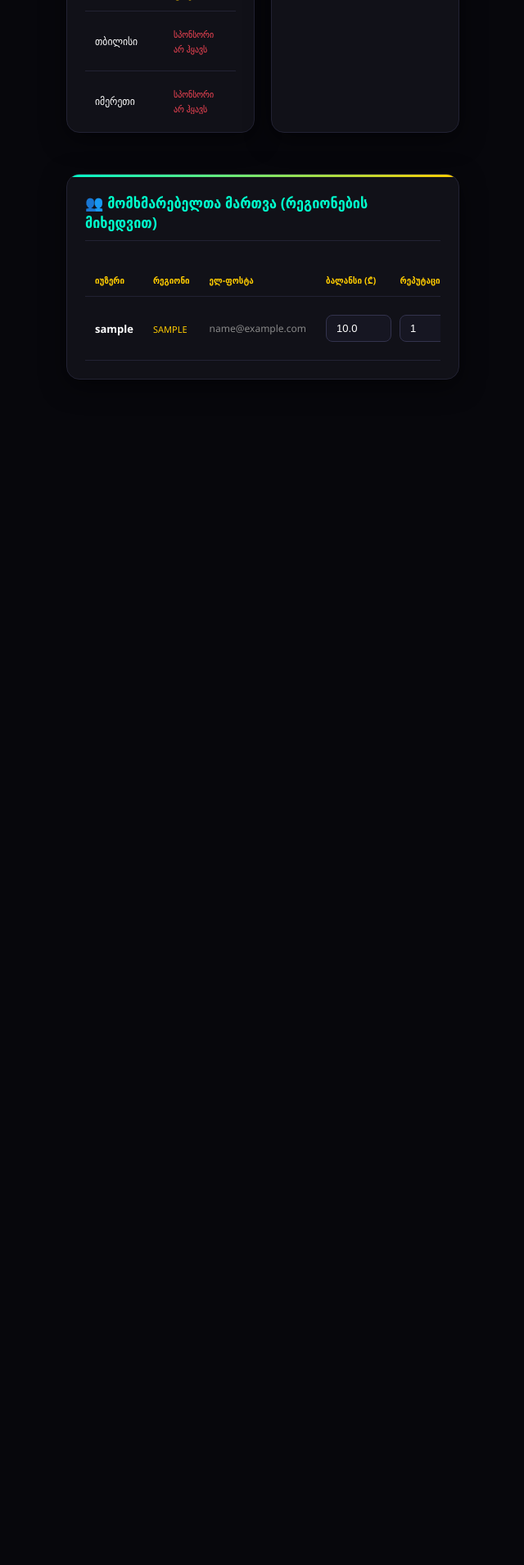
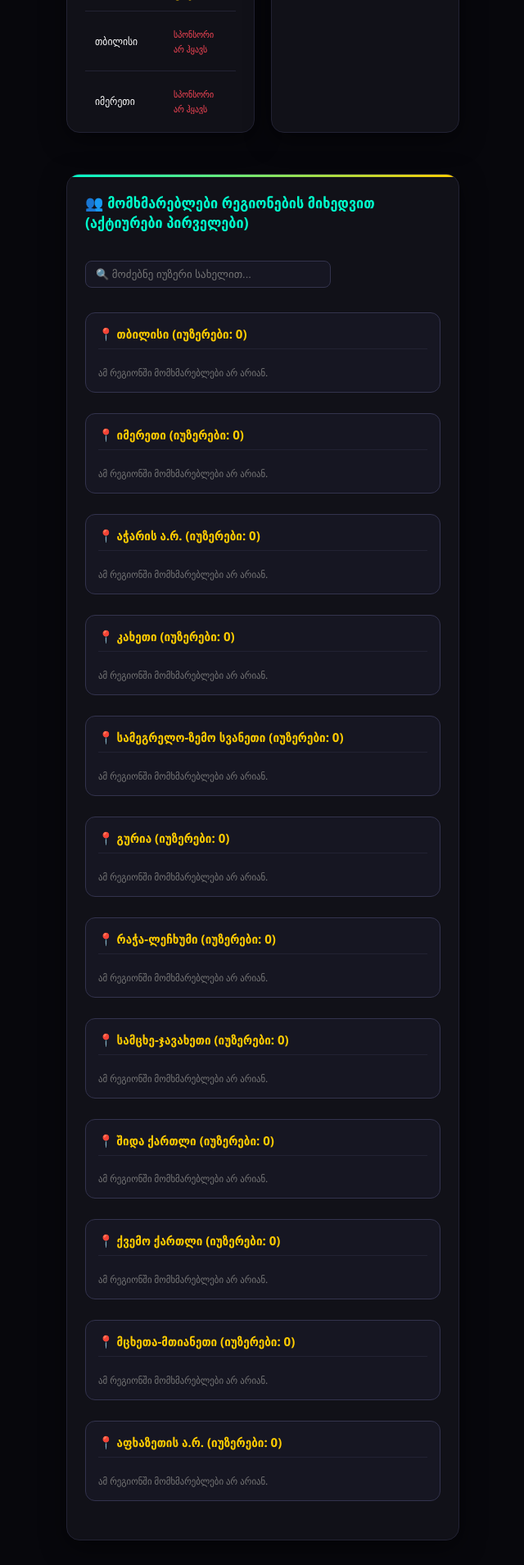
Before and after one commit to ninokvlividze20-alt/noventra-work, a Flask app: page /admin in a window 1280 px wide. Shown: the part 692-2601 px from the top of the page at 82% size, without its empty margins (319-959 px from the left). Before the commit the page ends 1155 px from the top, so only its background shows below. Run offline with Flask 3, Linux system fonts and the light colour scheme; a user stored in the database is signed in; data comes from the database, SQL or seed files in the repository; tables that the repository leaves empty hold one stand-in row (values such as "Sample post").

Commit message:
Add region grouping, activity sorting, user stats and live search to admin dashboard

```diff
--- a/app.py
+++ b/app.py
@@ -345,10 +345,36 @@ def add_task():
 def admin_dashboard():
     if not current_user.is_admin:
         abort(403)
+
+    # ამოვქაჩოთ რეგიონები და მომხმარებლები, დავალებების სია და მოთხოვნები
     users = User.query.all()
     tasks = Task.query.all()
     withdrawals = WithdrawalRequest.query.filter_by(status='pending').all()
     regions = RegionScore.query.all()
+
+    # თითოეული მომხმარებლისთვის დავთვალოთ შესრულებული დავალებები და ნახული რეკლამები
+    user_stats = {}
+    for u in users:
+        completed_tasks_count = Task.query.filter_by(user_id=u.id, is_completed=True).count()
+        watched_ads_count = UserAdView.query.filter_by(user_id=u.id).count()
+
+        user_stats[u.id] = {
+            'completed_tasks': completed_tasks_count,
+            'watched_ads': watched_ads_count,
+            # აქტიურობის ქულა: მაგალითად (100 - clicks_left) + შესრულებული დავალებები * 5 + ნახული რეკლამები * 2
+            'activity_score': (100 - u.clicks_left) + (completed_tasks_count * 5) + (watched_ads_count * 2)
+        }
+
+    # მომხმარებლები დავალაგოთ აქტიურობის მიხედვით (პირველები ყველაზე აქტიურები)
+    users_sorted = sorted(users, key=lambda x: user_stats[x.id]['activity_score'], reverse=True)
+
+    # რეგიონების მიხედვით დაჯგუფება
+    users_by_region = {}
+    for reg in regions:
+        users_by_region[reg.region_id] = {
+            'name': reg.region_name,
+            'users': [u for u in users_sorted if u.region == reg.region_id]
+        }
 
     ads_folder = os.path.join(app.root_path, 'static', 'ads')
     os.makedirs(ads_folder, exist_ok=True)
@@ -362,7 +388,14 @@ def admin_dashboard():
         else:
             region_sponsors[reg.region_id] = None
 
-    return render_template('admin_dashboard.html', users=users, tasks=tasks, withdrawals=withdrawals, regions=regions, region_sponsors=region_sponsors)
+    return render_template('admin_dashboard.html',
+                           users=users_sorted,
+                           users_by_region=users_by_region,
+                           user_stats=user_stats,
+                           tasks=tasks,
+                           withdrawals=withdrawals,
+                           regions=regions,
+                           region_sponsors=region_sponsors)
 
 @app.route('/admin/user/<int:user_id>/update', methods=['POST'])
 @login_required
--- a/templates/admin_dashboard.html
+++ b/templates/admin_dashboard.html
@@ -151,16 +151,33 @@
         </div>
     </div>
 
-    <!-- 👥 მომხმარებლების სრული კონტროლი რეგიონების მიხედვით -->
+    <!-- 👥 მომხმარებლების მართვა რეგიონების მიხედვით, აქტიურობით და ძებნით -->
     <div class="admin-section" style="margin-top: 25px;">
-        <h3>👥 მომხმარებელთა მართვა (რეგიონების მიხედვით)</h3>
+        <div style="display: flex; justify-content: space-between; align-items: center; flex-wrap: wrap; gap: 15px; margin-bottom: 20px;">
+            <h3 style="margin: 0; border: none;">👥 მომხმარებლები რეგიონების მიხედვით (აქტიურები პირველები)</h3>
+
+            <!-- 🔍 ცოცხალი საძიებო ველი -->
+            <div style="width: 100%; max-width: 300px;">
+                <input type="text" id="userSearchInput" onkeyup="filterUsers()" placeholder="🔍 მოძებნე იუზერი სახელით..." class="input-field">
+            </div>
+        </div>
+
+        {% for reg_id, data in users_by_region.items() %}
+            <div class="region-user-block" style="margin-bottom: 25px; background: #161622; padding: 15px; border-radius: 12px; border: 1px solid #33334d;">
+                <h4 style="color: #ffcc00; margin-top: 0; border-bottom: 1px solid #222233; padding-bottom: 8px; font-size: 15px;">
+                    📍 {{ data.name }} (იუზერები: {{ data.users|length }})
+                </h4>
+
+                {% if data.users %}
                 <div style="overflow-x: auto;">
-            <table class="admin-table">
+                    <table class="admin-table" style="margin-top: 5px;">
                         <thead>
                             <tr>
                                 <th>იუზერი</th>
-                        <th>რეგიონი</th>
                                 <th>ელ-ფოსტა</th>
+                                <th>დარჩ. კლიკები</th>
+                                <th>შესრულ. დავალებები</th>
+                                <th>ნანახი ვიდეოები</th>
                                 <th>ბალანსი (₾)</th>
                                 <th>რეპუტაცია</th>
                                 <th>ადმინი</th>
@@ -168,26 +185,27 @@
                             </tr>
                         </thead>
                         <tbody>
-                    {% for u in users %}
+                            {% for u in data.users %}
                             <tr>
                                 <td><strong>{{ u.username }}</strong></td>
-                        <td><span style="color: #ffcc00; text-transform: uppercase; font-size: 11px;">{{ u.region }}</span></td>
                                 <td style="color: #888; font-size: 12px;">{{ u.email }}</td>
+                                <td style="color: #00ffcc; font-weight: bold;">⚡ {{ u.clicks_left }}</td>
+                                <td style="color: #00ffcc;">🎯 {{ user_stats[u.id].completed_tasks }}</td>
+                                <td style="color: #00ffcc;">🎬 {{ user_stats[u.id].watched_ads }}</td>
 
-                        <!-- თითოეული მომხმარებლის განახლებისა და წაშლის ფორმები უსაფრთხოდ -->
                                 <td colspan="4">
-                            <form action="{{ url_for('admin_update_user', user_id=u.id) }}" method="POST" style="display: flex; gap: 10px; align-items: center; width: 100%;">
-                                <input type="number" step="0.1" name="balance" value="{{ u.balance }}" class="input-field" style="width: 80px;" title="ბალანსი">
-                                <input type="number" name="reputation" value="{{ u.reputation }}" class="input-field" style="width: 70px;" title="რეპუტაცია">
-                                <label style="display: flex; align-items: center; gap: 5px; font-size: 12px; cursor: pointer;">
-                                    <input type="checkbox" name="is_admin" {% if u.is_admin %}checked{% endif %} style="transform: scale(1.2);"> ადმინი
+                                    <form action="{{ url_for('admin_update_user', user_id=u.id) }}" method="POST" style="display: flex; gap: 8px; align-items: center; width: 100%;">
+                                        <input type="number" step="0.1" name="balance" value="{{ u.balance }}" class="input-field" style="width: 70px;" title="ბალანსი">
+                                        <input type="number" name="reputation" value="{{ u.reputation }}" class="input-field" style="width: 60px;" title="რეპუტაცია">
+                                        <label style="display: flex; align-items: center; gap: 4px; font-size: 11px; cursor: pointer; color: #fff;">
+                                            <input type="checkbox" name="is_admin" {% if u.is_admin %}checked{% endif %} style="transform: scale(1.1);"> ადმინი
                                         </label>
-                                <button type="submit" class="btn-sm btn-success" style="padding: 5px 10px;">შენახვა</button>
+                                        <button type="submit" class="btn-sm btn-success" style="padding: 4px 8px;">შენახვა</button>
                                     </form>
                                 </td>
                                 <td>
                                     <form action="{{ url_for('admin_delete_user', user_id=u.id) }}" method="POST" onsubmit="return confirm('ნამდვილად გსურთ ამ მომხმარებლის წაშლა?');">
-                                <button type="submit" class="btn-sm btn-danger" style="padding: 5px 8px;">წაშლა</button>
+                                        <button type="submit" class="btn-sm btn-danger" style="padding: 4px 8px;">წაშლა</button>
                                     </form>
                                 </td>
                             </tr>
@@ -195,6 +213,44 @@
                         </tbody>
                     </table>
                 </div>
+                {% else %}
+                <p style="color: #777; font-size: 12px; margin: 5px 0 0 0;">ამ რეგიონში მომხმარებლები არ არიან.</p>
+                {% endif %}
+            </div>
+        {% endfor %}
     </div>
 </div>
+
+<!-- 🔍 ცოცხალი ძებნის და ფილტრაციის სკრიპტი -->
+<script>
+function filterUsers() {
+    let input = document.getElementById('userSearchInput');
+    let filter = input.value.toLowerCase();
+    let regionBlocks = document.querySelectorAll('.region-user-block');
+
+    regionBlocks.forEach(block => {
+        let rows = block.querySelectorAll('tbody tr');
+        let hasVisibleRow = false;
+
+        rows.forEach(row => {
+            let usernameTd = row.querySelector('td strong');
+            if (usernameTd) {
+                let username = usernameTd.textContent || usernameTd.innerText;
+                if (username.toLowerCase().indexOf(filter) > -1) {
+                    row.style.display = "";
+                    hasVisibleRow = true;
+                } else {
+                    row.style.display = "none";
+                }
+            }
+        });
+
+        if (filter === "" || hasVisibleRow) {
+            block.style.display = "";
+        } else {
+            block.style.display = "none";
+        }
+    });
+}
+</script>
 {% endblock %}
```
Lines whose indentation alone changed are shown as unchanged.
